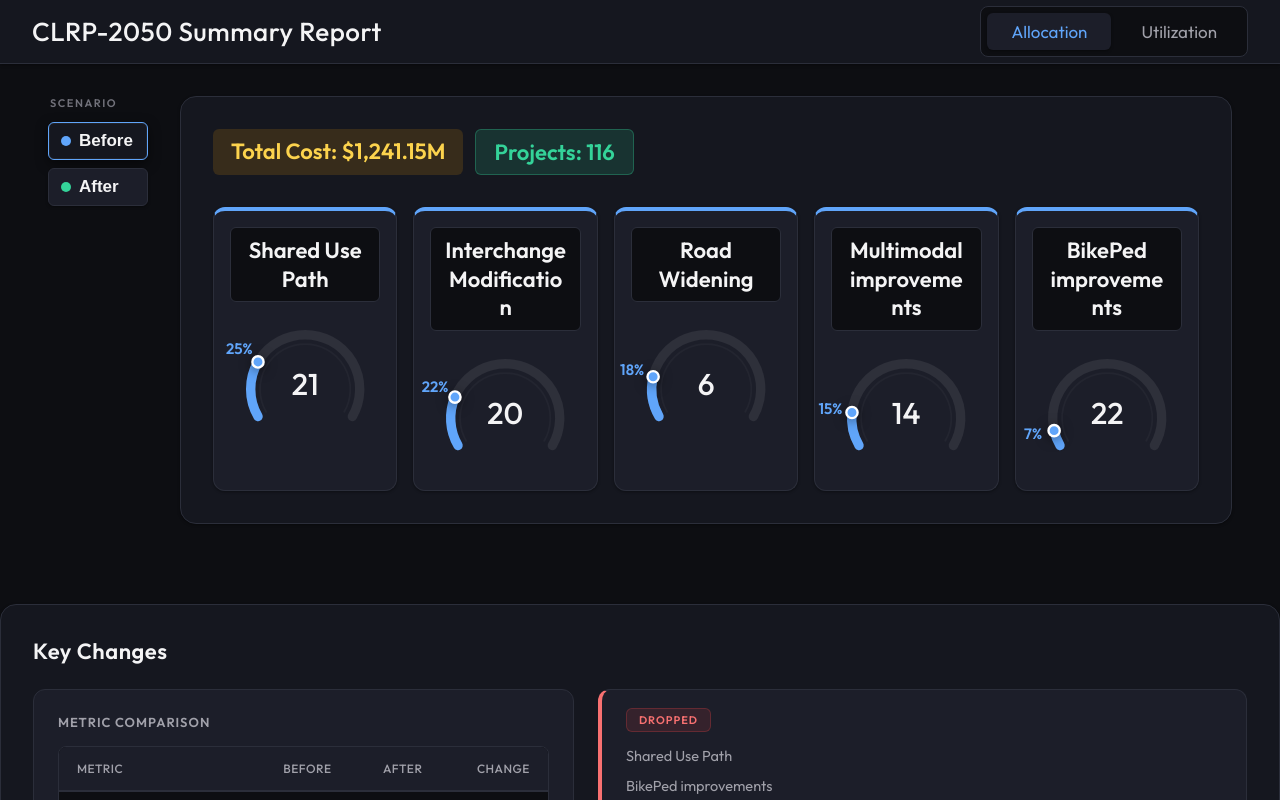
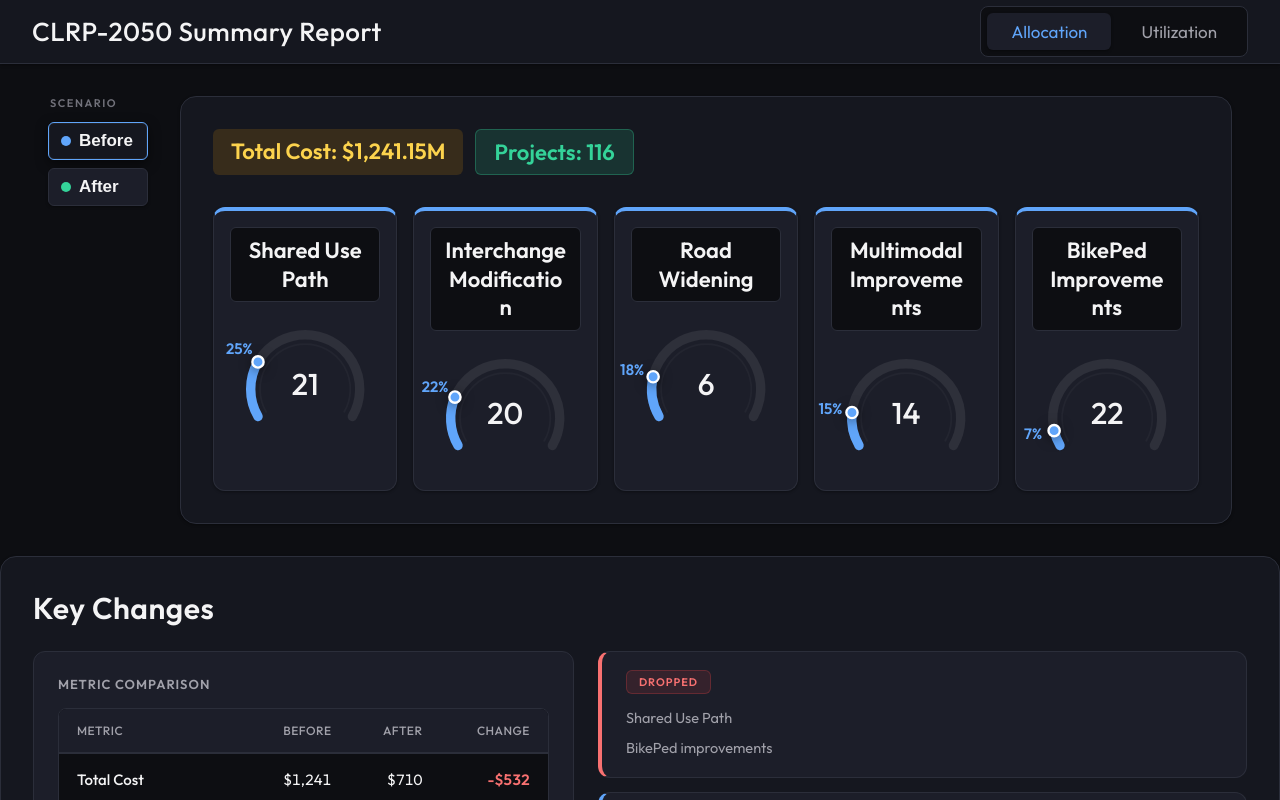
Before and after one commit to elishaadamu/Revenue_Forecast, a React (Vite) app: page / in a window 1280 px wide. Built offline with nearby package versions, Linux system fonts and the light colour scheme.

Commit message:
style: adjust layout padding, increase font size, and update labels in pie chart data

```diff
--- a/src/App.css
+++ b/src/App.css
@@ -129,7 +129,7 @@ body {
 }
 
 .pie-tab-layout {
-  padding: 32px 48px 48px;
+  padding: 32px 48px 0px;
   display: flex;
   flex-direction: row; /* Sidebar left, content right */
   gap: 32px;
@@ -838,7 +838,7 @@ body {
 
 .key-changes-title {
   font-family: 'Outfit', sans-serif;
-  font-size: 22px;
+  font-size: 30px;
   font-weight: 600;
   color: var(--text-main);
   margin: 0;
--- a/src/pieChartData.js
+++ b/src/pieChartData.js
@@ -2,8 +2,8 @@ export const BEFORE_PROJECTS = [
   { type: 'Shared Use Path', cost: 314.01, count: 21, percent: 25 },
   { type: 'Interchange Modification', cost: 272.44, count: 20, percent: 22 },
   { type: 'Road Widening', cost: 227.69, count: 6, percent: 18 },
-  { type: 'Multimodal improvements', cost: 183.92, count: 14, percent: 15 },
-  { type: 'BikePed improvements', cost: 85.54, count: 22, percent: 7 },
+  { type: 'Multimodal Improvements', cost: 183.92, count: 14, percent: 15 },
+  { type: 'BikePed Improvements', cost: 85.54, count: 22, percent: 7 },
 ];
 
 export const BEFORE_TOTAL_COST = 1241.15;
@@ -13,8 +13,8 @@ export const AFTER_PROJECTS = [
   { type: 'Interchange Modification', cost: 240.81, count: 18, percent: 34 },
   { type: 'Road Widening', cost: 200.37, count: 4, percent: 28 },
   { type: 'Replacement/Rehabilitation', cost: 107.81, count: 6, percent: 15 },
-  { type: 'Multimodal improvements', cost: 85.20, count: 8, percent: 12 },
-  { type: 'Operational & Safety Improvements', cost: 60.13, count: 23, percent: 8 },
+  { type: 'Multimodal Improvements', cost: 85.20, count: 8, percent: 12 },
+  { type: 'Ops & Safety Improvements', cost: 60.13, count: 23, percent: 8 },
 ];
 
 export const AFTER_TOTAL_COST = 709.33;
```
